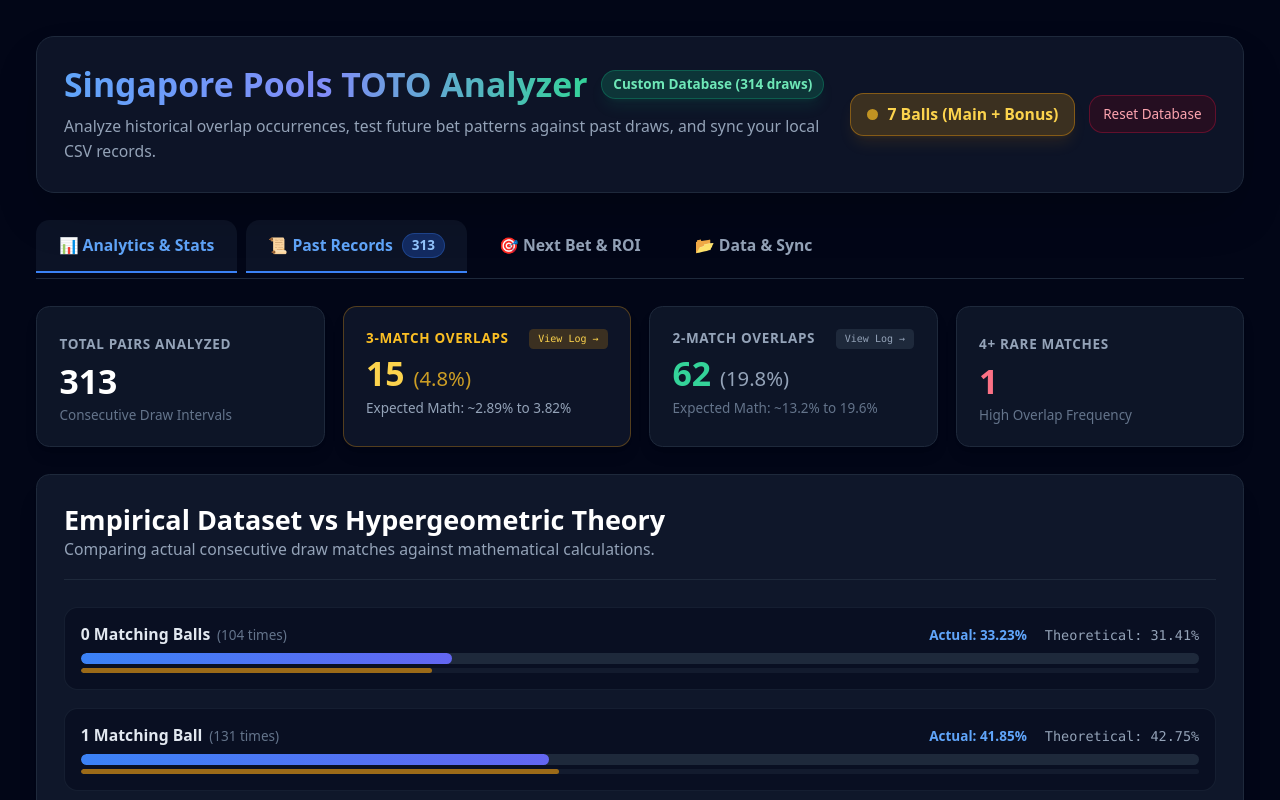
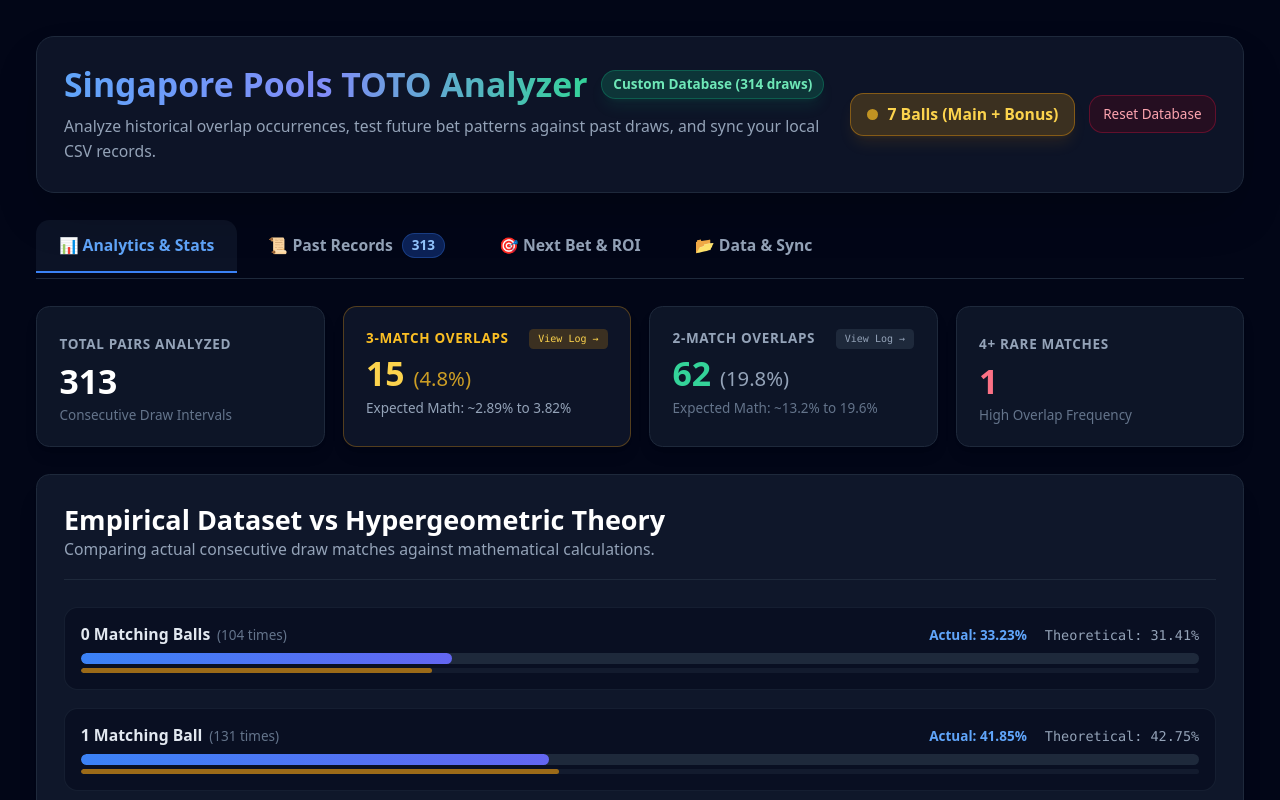
Before and after one commit to gelwuyl/toto-analyzer, a React (Vite) app: page / in a window 1280 px wide. Shown: the top 800 px of the page. Built offline with nearby package versions, Linux system fonts and the light colour scheme.

Commit message:
fix: active-tab highlight for History button

```diff
--- a/src/TotoAnalyzer.jsx
+++ b/src/TotoAnalyzer.jsx
@@ -909,7 +909,7 @@
           <button onClick={() => setActiveTab('overview')} className={`px-5 py-3 font-semibold text-sm rounded-t-xl transition-all border-b-2 flex items-center gap-2 whitespace-nowrap ${activeTab === 'overview' ? 'border-blue-500 text-blue-400 bg-slate-900/80' : 'border-transparent text-slate-400 hover:text-slate-200 hover:bg-slate-900/40'}`}>
             📊 Analytics & Stats
           </button>
-          <button onClick={() => setActiveTab('history')} className={`px-5 py-3 font-semibold text-sm rounded-t-xl transition-all border-b-2 flex items-center gap-2 whitespace-nowrap ${activeTab === 'overview' ? 'border-blue-500 text-blue-400 bg-slate-900/80' : 'border-transparent text-slate-400 hover:text-slate-200 hover:bg-slate-900/40'}`}>
+          <button onClick={() => setActiveTab('history')} className={`px-5 py-3 font-semibold text-sm rounded-t-xl transition-all border-b-2 flex items-center gap-2 whitespace-nowrap ${activeTab === 'history' ? 'border-blue-500 text-blue-400 bg-slate-900/80' : 'border-transparent text-slate-400 hover:text-slate-200 hover:bg-slate-900/40'}`}>
             📜 Past Records {datasetStats.total > 0 && <span className="bg-blue-600/30 text-blue-300 text-xs px-2 py-0.5 rounded-full border border-blue-500/30">{datasetStats.total}</span>}
           </button>
           <button onClick={() => setActiveTab('planner')} className={`px-5 py-3 font-semibold text-sm rounded-t-xl transition-all border-b-2 flex items-center gap-2 whitespace-nowrap ${activeTab === 'planner' ? 'border-blue-500 text-blue-400 bg-slate-900/80' : 'border-transparent text-slate-400 hover:text-slate-200 hover:bg-slate-900/40'}`}>
```
